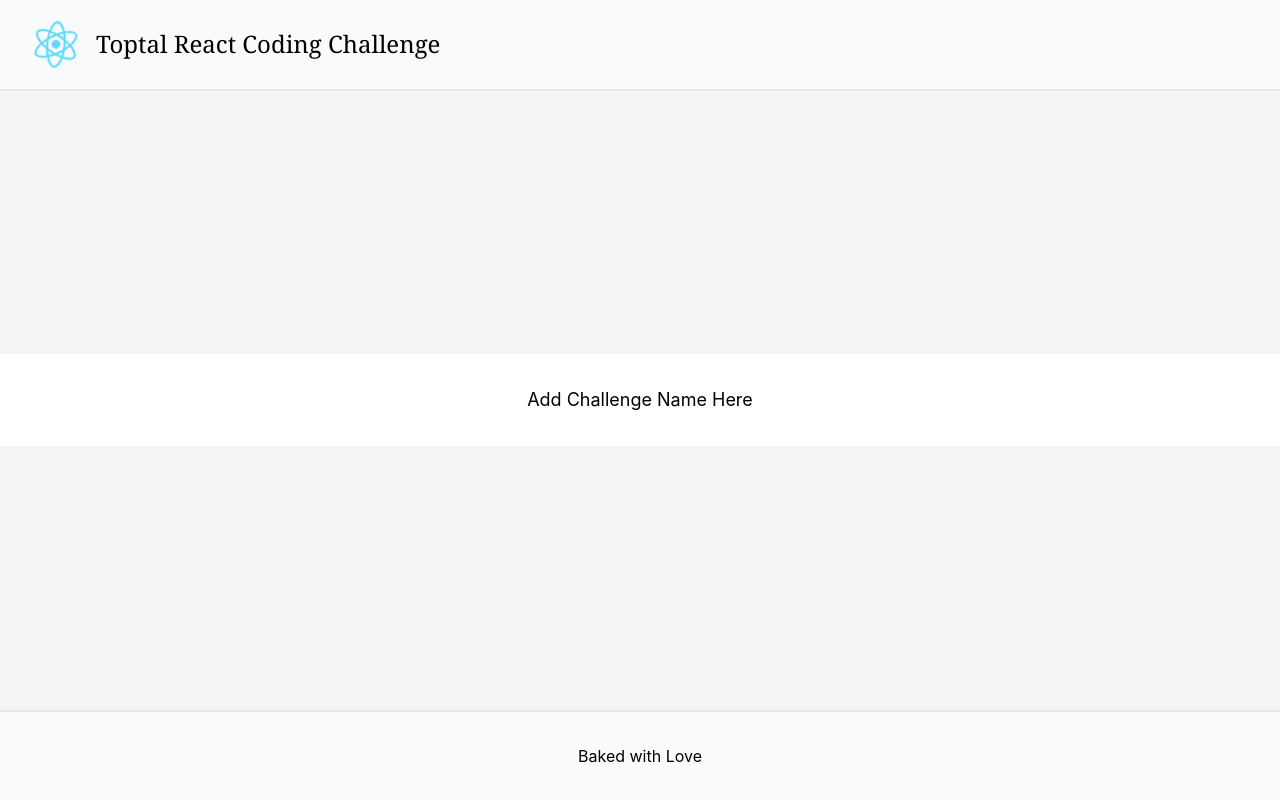
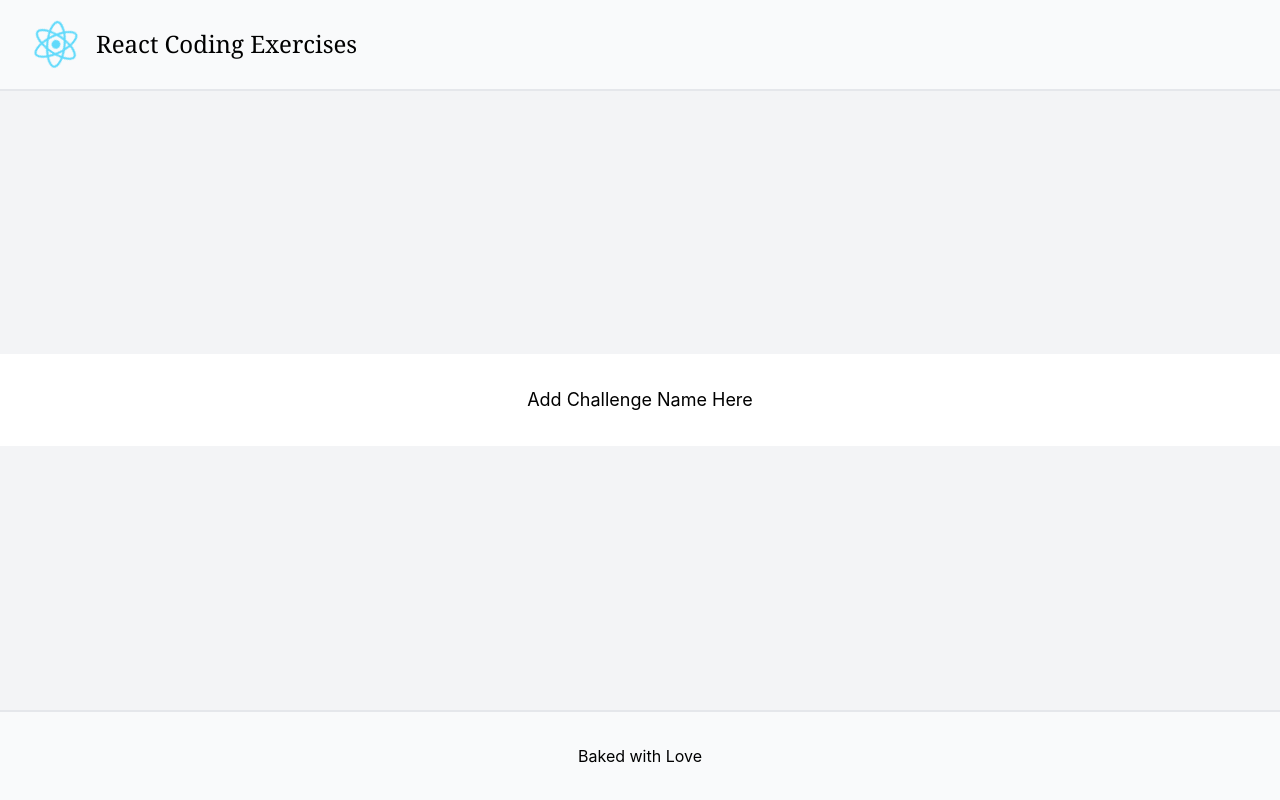
Before and after one commit to shierro/react-typescript-coding-excercise, a React (Create React App) app: page / in a window 1280 px wide. Built offline with nearby package versions, Linux system fonts and the light colour scheme.

Commit message:
:hammer: migrate app into a container, to prepare for scale

```diff
--- a/src/components/Header/index.js
+++ b/src/components/Header/index.js
@@ -4,7 +4,7 @@ function Header() {
   return (
     <header className="header p-4 flex flex-row items-center border-b-2 bg-gray-50">
       <img src={logo} width="80" className="max-w-screen-sm animate-spin-slow" alt="React Logo" />
-      <h1 className="text-2xl font-serif">Toptal React Coding Challenge</h1>
+      <h1 className="text-2xl font-serif">React Coding Exercises</h1>
     </header>
   );
 }
--- a/src/App.js
+++ b/src/containers/App/index.js
@@ -1,7 +1,7 @@
 import './App.css';
 
-import Header from './components/Header';
-import Footer from './components/Footer';
+import Header from '../../components/Header';
+import Footer from '../../components/Footer';
 
 function Body() {
   return (
--- a/src/index.js
+++ b/src/index.js
@@ -1,7 +1,7 @@
 import React from 'react';
 import ReactDOM from 'react-dom';
 import './index.css';
-import App from './App';
+import App from './containers/App';
 import reportWebVitals from './reportWebVitals';
 
 ReactDOM.render(
```
Also changed, not shown: src/containers/App/App.css (renamed from src/App.css), 1 other file (tests, documents, lock files or other folders).
